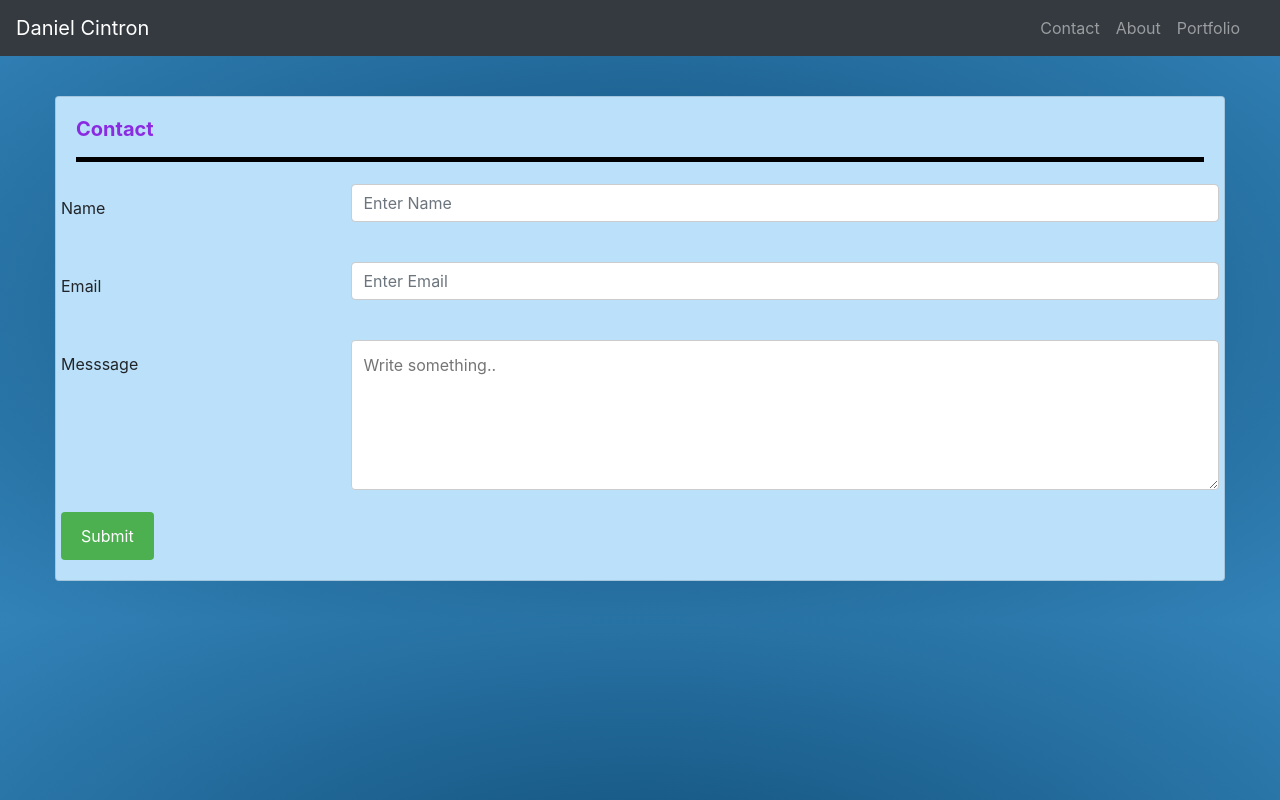
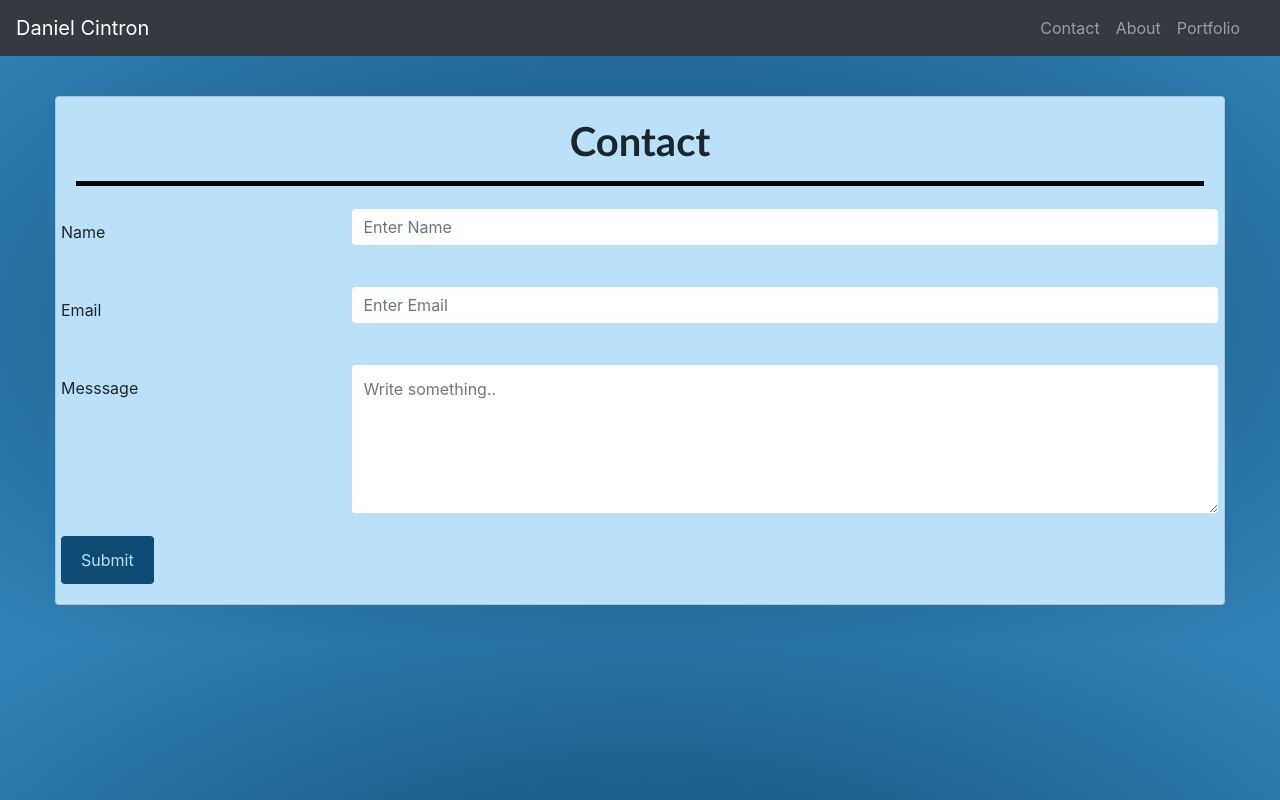
Before and after one commit to DevDan13/Responsive-Portfolio, a plain HTML site: page contact.html in a window 1280 px wide. Drawn offline with nearby package versions, Linux system fonts and the light colour scheme.

Commit message:
added more styling to the card titles. will leave forms white for now

```diff
--- a/contact.html
+++ b/contact.html
@@ -34,7 +34,7 @@
         <div class="row">
             <div class="card card-color" style="width: 80rem;" style="height: 85rem;">
                 <div class="card-body">
-                <h5 class="card-title"><strong>Contact</strong></h5>
+                <h5 class="card-title d-flex justify-content-center"><strong>Contact</strong></h5>
                 <hr>
 
                 <div class="form-group">
@@ -46,7 +46,7 @@
                     </div>
 
                     <div class="col-85">
-                      <input type="text" class="form-control" id="userName" placeholder="Enter Name">
+                      <input type="text" class="form-control user-data" placeholder="Enter Name">
                     </div>
 
                   </div>
@@ -62,7 +62,7 @@
                     </div>
 
                     <div class="col-85">
-                      <input type="text" class="form-control" id="userEmail" placeholder="Enter Email">
+                      <input type="text" class="form-control user-data" placeholder="Enter Email">
                     </div>
 
                   </div>
@@ -78,7 +78,7 @@
                     </div>
 
                     <div class="col-85">
-                      <textarea id="userMessage" name="Message" placeholder="Write something.." style="height:150px"></textarea>
+                      <textarea class="user-data" name="Message" placeholder="Write something.." style="height:150px"></textarea>
                     </div>
 
                   </div>
--- a/style.css
+++ b/style.css
@@ -28,21 +28,15 @@ body{
   float: left;
 }
 
-/* .footer{
-  position: fixed;
-  left: 0;
-  bottom: 0;
-  width: 100%;
-} */
-
-
 .column img {
     margin-top: 8px;
     vertical-align: middle;
   }
 
 .card-title{
-    color: blueviolet;
+    color: #1b262c;
+    font-size: 40px;
+    font-family: "Trebuchet MS", Helvetica, sans-serif;
 }
 
 .card-color{
@@ -53,11 +47,16 @@ body{
   padding: 0px;
 }
 
+#about-me-text{
+  font-size: 25px;
+  font-family: "Trebuchet MS", Helvetica, sans-serif;
+}
+
 /* css that controls the forms in the conctact.html file */
 input[type=text], select, textarea {
     width: 100%;
     padding: 12px;
-    border: 1px solid #ccc;
+    border: 1px solid #bbe1fa;
     border-radius: 4px;
     resize: vertical;
   }
@@ -68,8 +67,8 @@ input[type=text], select, textarea {
   }
 
   input[type=submit] {
-    background-color: #4CAF50;
-    color: white;
+    background-color: #0f4c75;
+    color: #bbe1fa;
     padding: 12px 20px;
     border: none;
     border-radius: 4px;
@@ -78,7 +77,7 @@ input[type=text], select, textarea {
   }
 
   input[type=submit]:hover {
-    background-color: #45a049;
+    background-color: #0f4c75;
   }
 
   .container {
@@ -116,7 +115,7 @@ input[type=text], select, textarea {
   }
   .fa {
     background: #1b262c;
-    color: white;
+    color: #bbe1fa;
     border-radius: 30px;
     padding: 15px;
     font-size: 30px;
```
Also changed, not shown: index.html (+2 -2 lines), portfolio.html (+1 -1 lines).
